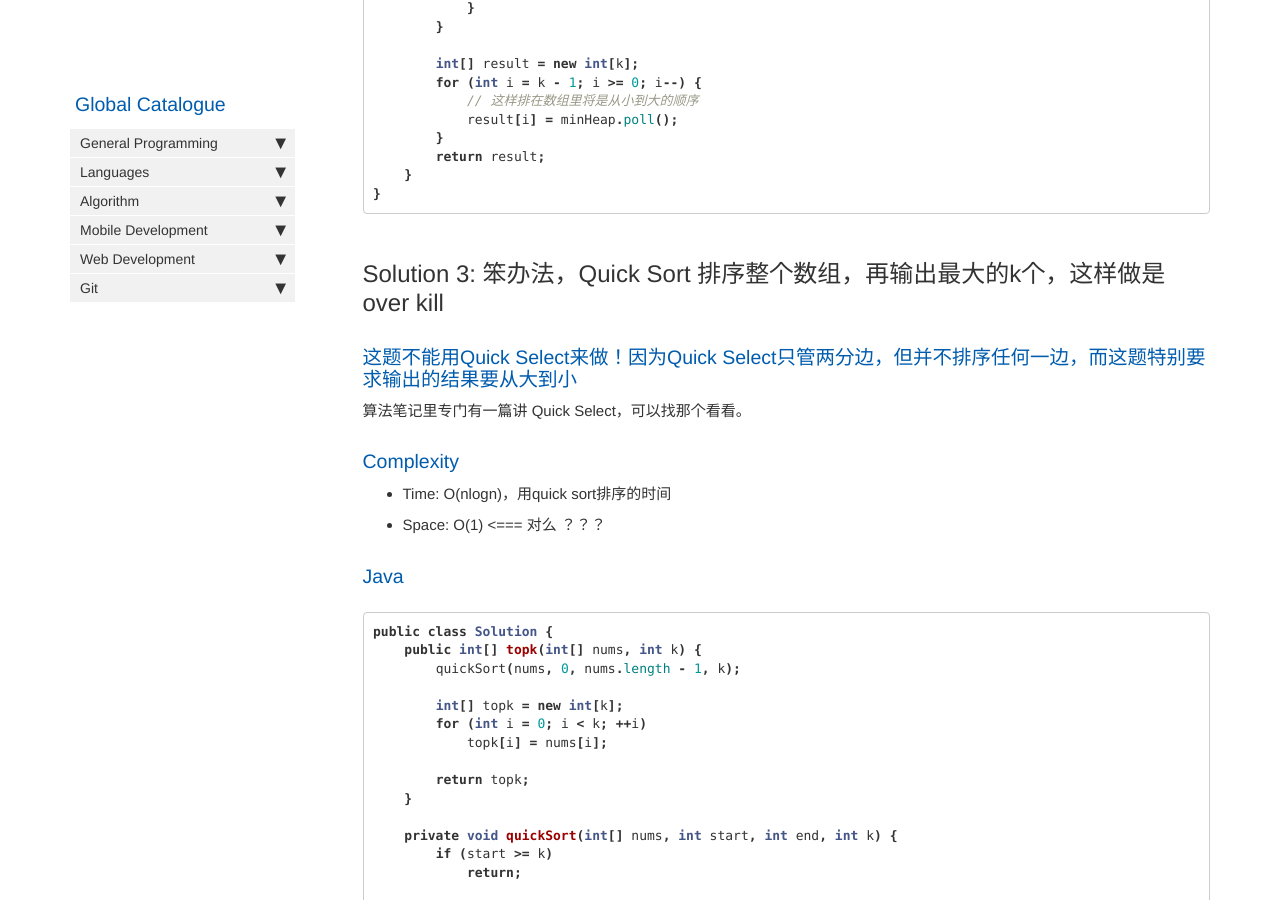
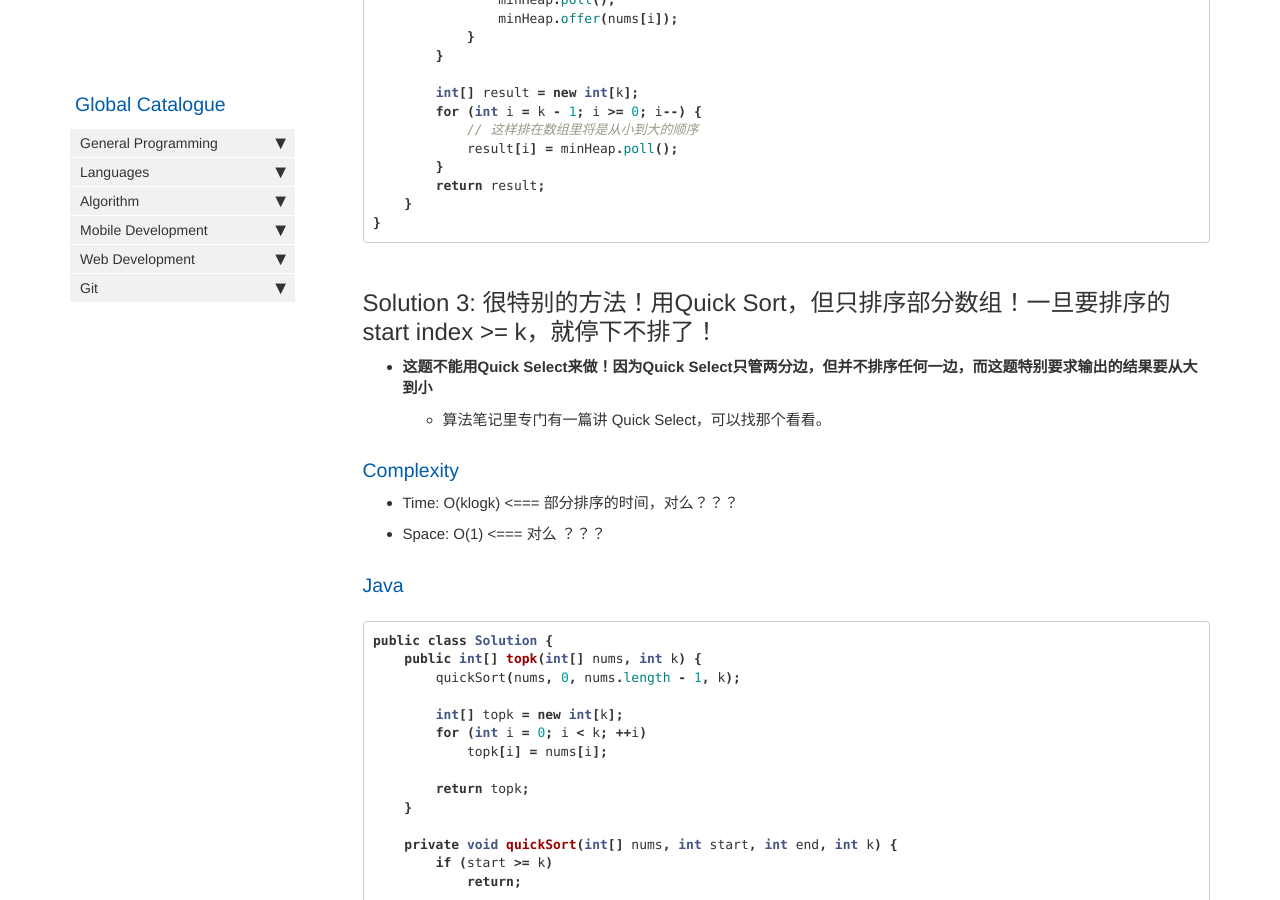
Before and after one commit to HungryOrc/hungryorc.github.io, a Jekyll site: the page built from pages/algorithm/algorithm_top_k_largest_elements_in_array.md, in a window 1280 px wide and 900 px high, scrolled down 1636 px. Built offline with Jekyll 4.4.1, drawn with Linux system fonts in a browser that asks for light colours; nearby versions of some CDN libraries; comment, search, counter and statistics services are not loaded; some of the changed text lies outside the part shown.

Commit message:
Update algorithm_top_k_largest_elements_in_array.md

````diff
--- a/pages/algorithm/algorithm_top_k_largest_elements_in_array.md
+++ b/pages/algorithm/algorithm_top_k_largest_elements_in_array.md
@@ -32,7 +32,7 @@ Note that **it is the top k largest elements according to the sorted order, not
 * Space: O(n), size of the max heap <=== 对么 ？？？
 
 
-## Solution 2: 用Min Heap装最大的k个元素。到时候就用这个方法
+## Solution 2: 用Min Heap装最大的k个元素。比前面的方法快。但不如后面的“部分quick sort”方法快
 步骤：
 * Do min heapify on the first k elements in the array, to form them into a min heap --> O(k) Time
 * Iterate the rest n-k elements, for each of them, compare with the smallest one of the k elements in the min heap:
@@ -81,13 +81,13 @@ public class Solution {
 }
 ```
 
-## Solution 3: 笨办法，Quick Sort 排序整个数组，再输出最大的k个，这样做是 over kill
+## Solution 3: 很特别的方法！用Quick Sort，但只排序部分数组！一旦要排序的 start index >= k，就停下不排了！
 
-### 这题不能用Quick Select来做！因为Quick Select只管两分边，但并不排序任何一边，而这题特别要求输出的结果要从大到小
-算法笔记里专门有一篇讲 Quick Select，可以找那个看看。
+* **这题不能用Quick Select来做！因为Quick Select只管两分边，但并不排序任何一边，而这题特别要求输出的结果要从大到小**
+  * 算法笔记里专门有一篇讲 Quick Select，可以找那个看看。
 
 ### Complexity
-* Time: O(nlogn)，用quick sort排序的时间
+* Time: O(klogk) <=== 部分排序的时间，对么？？？
 * Space: O(1) <=== 对么 ？？？
 
 ### Java
````
